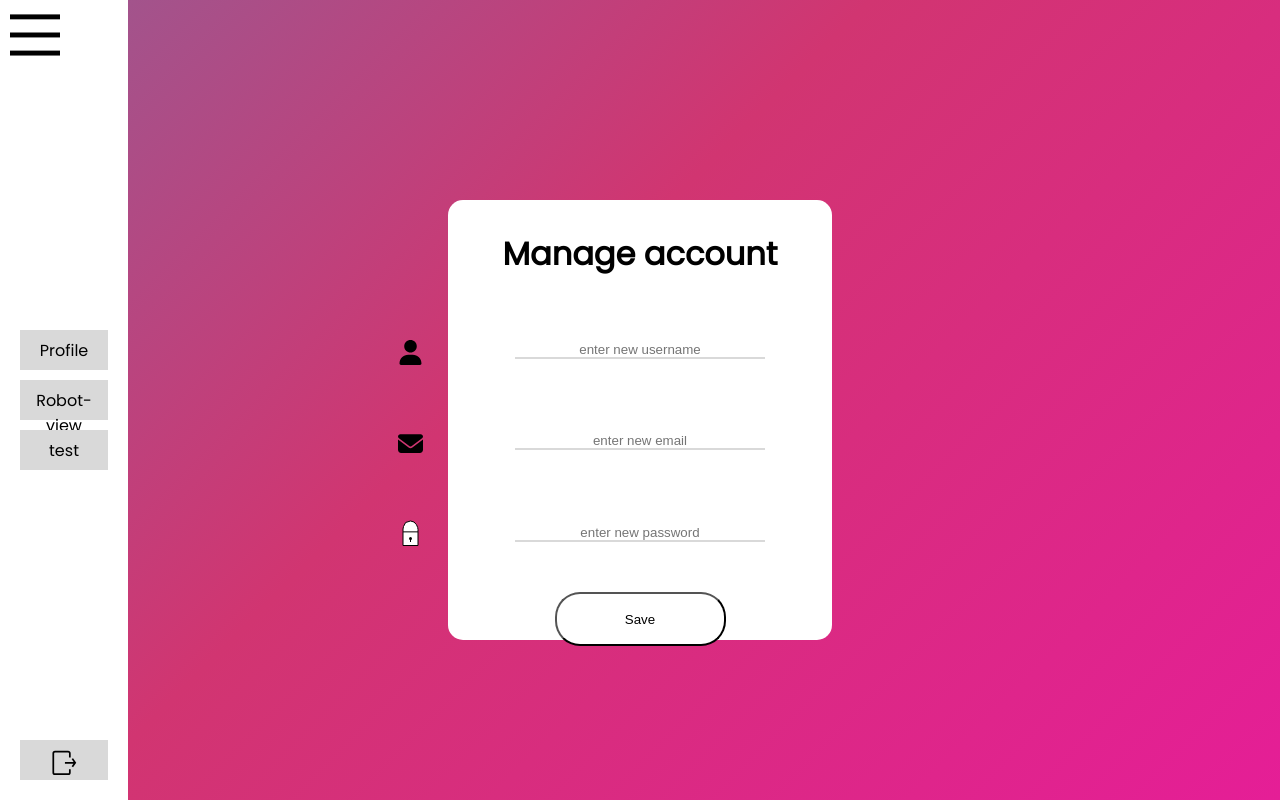
After one commit to Danielsteenberg-bot/Web-Driver, a Node server app: page /accountmanage in a window 1280 px wide. The commit adds this page. Run offline with Node 20, Linux system fonts and the light colour scheme; some libraries are stand-ins or nearby versions.

Commit message:
navbar update

```diff
--- /dev/null
+++ b/app/public/style/accountmanage.css
@@ -0,0 +1,55 @@
+.form-manage{
+    width: 30%;
+    height: 55%;
+    background-color: #ffffff;
+    margin: 0 auto;
+    border-radius: 15px;
+    position: relative;
+    top: 25%;
+    text-align: center;
+}
+.form-manage input:focus{
+    outline: none;
+}
+.form-manage input{
+    text-align: center;
+    display: flex;
+    margin: 0 auto;
+    margin-top: 2px;
+    width: 65%;
+    border: none;
+    border-bottom: 2px solid;
+    border-color: #d9d9d9;
+    margin-bottom: 40px;
+}
+.inputs-wrapper{
+    padding-top: 30px;
+}
+.h2-wrapper{
+    padding-top: 30px;
+}
+.submitbtn{
+    margin-top: 10px;
+    background-color: #FFFFFF;
+    border-radius: 25px;
+    width: 171px;
+    height: 54px;
+}
+.submitbtn:hover{
+    background-color: #ececec;
+}
+.username-svg{
+    position: relative;
+    top: 32px;
+    right: 230px;
+}
+.email-svg{
+    position: relative;
+    top: 32px;
+    right: 230px;
+}
+.password-svg{
+    position: relative;
+    top: 30px;
+    right: 230px;
+}
--- a/app/public/style/main.css
+++ b/app/public/style/main.css
@@ -1,3 +1,8 @@
+* {
+  margin: 0;
+  padding: 0;
+  box-sizing: border-box;
+}
 @font-face{
     font-family: Poppins;
     src: url("font/Poppins/Poppins-Regular.ttf") format("truetype");
--- a/app/public/style/navbar.css
+++ b/app/public/style/navbar.css
@@ -1,6 +1,6 @@
 .navbar-top-bar {
     display: flex;
-    background-color: white;
+    background-color: transparent;
     color: #000000;
     padding: 10px;
     text-align: left;
@@ -43,14 +43,14 @@ a{
     position: relative;
     background-color: #d9d9d9;
     height: 40px;
-    padding-top: 20px;
+    padding-top: 8px;
     width: 100%; /* Ensure full width */
     cursor: pointer;
     margin-top: 10px;
 }
 
 .sign-out {
-    margin-top: 30px;
+
     height: 40px;
     padding-top: 10px;
     color: black;
@@ -71,6 +71,8 @@ a{
 
 .signout-svg {
     stroke: black;
+    position: relative;
+    top: -10px
 }
 
 .sign-out:hover .signout-svg {
--- a/app/routes/account.js
+++ b/app/routes/account.js
@@ -41,5 +41,9 @@ router.route('/register')
         console.log(user)
     });
 
+   router.route('/accountmanage')
+    .get((req, res) =>{
+        res.render('account/accountmanage')
+    })
 
 module.exports = router
--- a/app/routes/home.js
+++ b/app/routes/home.js
@@ -11,9 +11,7 @@ router.route('/manage')
     })
 router.route('/navbar')
     .get((req, res) =>{
-        res.render('dashboard/navbar' ,{
-            title: "navbar"
-        })
+        res.render('dashboard/navbar')
     })
 
 
--- /dev/null
+++ b/app/views/account/accountmanage.ejs
@@ -0,0 +1,42 @@
+<!DOCTYPE html>
+<html lang="en">
+
+<head>
+    <meta charset="UTF-8">
+    <meta name="viewport" content="width=device-width, initial-scale=1.0">
+    <link href="../public/style/main.css" rel="stylesheet">
+    <link href="../public/style/accountmanage.css" rel="stylesheet">
+
+    <title>Manage account</title>
+</head>
+
+<body>
+    <%- include('../dashboard/navbar.ejs') %>
+    <form class="form-manage" method="post">
+        <div class="h2-wrapper">
+            <h1>Manage account</h1>
+        </div>
+        <div class="inputs-wrapper">
+            <svg class="username-svg" width="25" height="25" viewBox="0 0 51 58" fill="none" xmlns="http://www.w3.org/2000/svg">
+                <path d="M25.5 29C29.3646 29 33.0709 27.4723 35.8036 24.753C38.5362 22.0338 40.0714 18.3456 40.0714 14.5C40.0714 10.6544 38.5362 6.96623 35.8036 4.24695C33.0709 1.52767 29.3646 0 25.5 0C21.6354 0 17.9291 1.52767 15.1964 4.24695C12.4638 6.96623 10.9286 10.6544 10.9286 14.5C10.9286 18.3456 12.4638 22.0338 15.1964 24.753C17.9291 27.4723 21.6354 29 25.5 29ZM20.2975 34.4375C9.08438 34.4375 0 43.4773 0 54.6355C0 56.4934 1.51406 58 3.38103 58H47.619C49.4859 58 51 56.4934 51 54.6355C51 43.4773 41.9156 34.4375 30.7025 34.4375H20.2975Z" fill="black"/>
+                </svg>
+                 <input type="text" name="manage_username" placeholder="enter new username">
+                 <svg class="email-svg" width="25" height="25" viewBox="0 0 64 48" fill="none" xmlns="http://www.w3.org/2000/svg">
+                    <path d="M6 0C2.6875 0 0 2.6875 0 6C0 7.8875 0.8875 9.6625 2.4 10.8L29.6 31.2C31.025 32.2625 32.975 32.2625 34.4 31.2L61.6 10.8C63.1125 9.6625 64 7.8875 64 6C64 2.6875 61.3125 0 58 0H6ZM0 14V40C0 44.4125 3.5875 48 8 48H56C60.4125 48 64 44.4125 64 40V14L36.8 34.4C33.95 36.5375 30.05 36.5375 27.2 34.4L0 14Z" fill="black"/>
+                    </svg>
+
+            <input type="email" name="manage_email" placeholder="enter new email">
+            <svg class="password-svg" width="17" height="26" viewBox="0 0 17 26" fill="none" xmlns="http://www.w3.org/2000/svg">
+                <path d="M16 11.8636V25.5H1V11.8636V9L1.5 6.5L3.64706 2.48864L8.5 1L12 2L14.5294 4.76136L15.7059 7.60227L16 9.5L16 11.8636Z" fill="white"/>
+                <path d="M1 11.8636H16M1 11.8636V25.5H16V11.8636M1 11.8636V9L1.5 6.5L3.64706 2.48864L8.5 1L12 2L14.5294 4.76136L15.7059 7.60227L16 9.5L16 11.8636" stroke="black"/>
+                <circle cx="8.5" cy="18.5" r="1.5" fill="black"/>
+                <path d="M8.5 19V22" stroke="black"/>
+                </svg>
+
+            <input type="password" name="manage_password" placeholder="enter new password">
+        </div>
+        <button class="submitbtn">Save</button>
+    </form>
+</body>
+
+</html>
--- a/app/views/dashboard/manage.ejs
+++ b/app/views/dashboard/manage.ejs
@@ -13,7 +13,7 @@
 </head>
 <body>
 
-
+    <%- include('../dashboard/navbar.ejs') %>
 
 
 
--- a/app/views/dashboard/navbar.ejs
+++ b/app/views/dashboard/navbar.ejs
@@ -23,20 +23,21 @@
     </div>
     <div class="navbar" id="navbar">
         <div class="tabs">
-                <div class="user-profile">Profile</div>
-               <a href="./manage.ejs"><div class="robot-view">Robot-view</div></a>
+            <a href="../accountmanage"><div class="user-profile">Profile</div></a>
+            <a href="../dashboard/manage">
+                <div class="robot-view">Robot-view</div>
+            </a>
             <div class="robot-view">test</div>
-
-
-
         </div>
-                <a href="../"><div class="sign-out"><svg class="signout-svg" width="29" height="29" viewBox="0 0 29 29" fill="none"
+        <a href="../">
+            <div class="sign-out"><svg class="signout-svg" width="25" height="25" viewBox="0 0 29 29" fill="none"
                     xmlns="http://www.w3.org/2000/svg">
                     <path d="M15 14.8708H25.7743M23.5955 10L26.8877 14.8708L23.5955 19.4551" stroke-width="2" />
                     <path
                         d="M20.6966 8.80341V3.927C20.6966 2.82243 19.8012 1.927 18.6966 1.927H3.5C2.39543 1.927 1.5 2.82243 1.5 3.927V26C1.5 27.1046 2.39543 28 3.5 28H18.6966C19.8012 28 20.6966 27.1046 20.6966 26V22.2697"
                         stroke-width="2" />
-                </svg></div></a>
+                </svg></div>
+        </a>
     </div>
     </div>
 </body>
```
Lines whose indentation alone changed are shown as unchanged.
